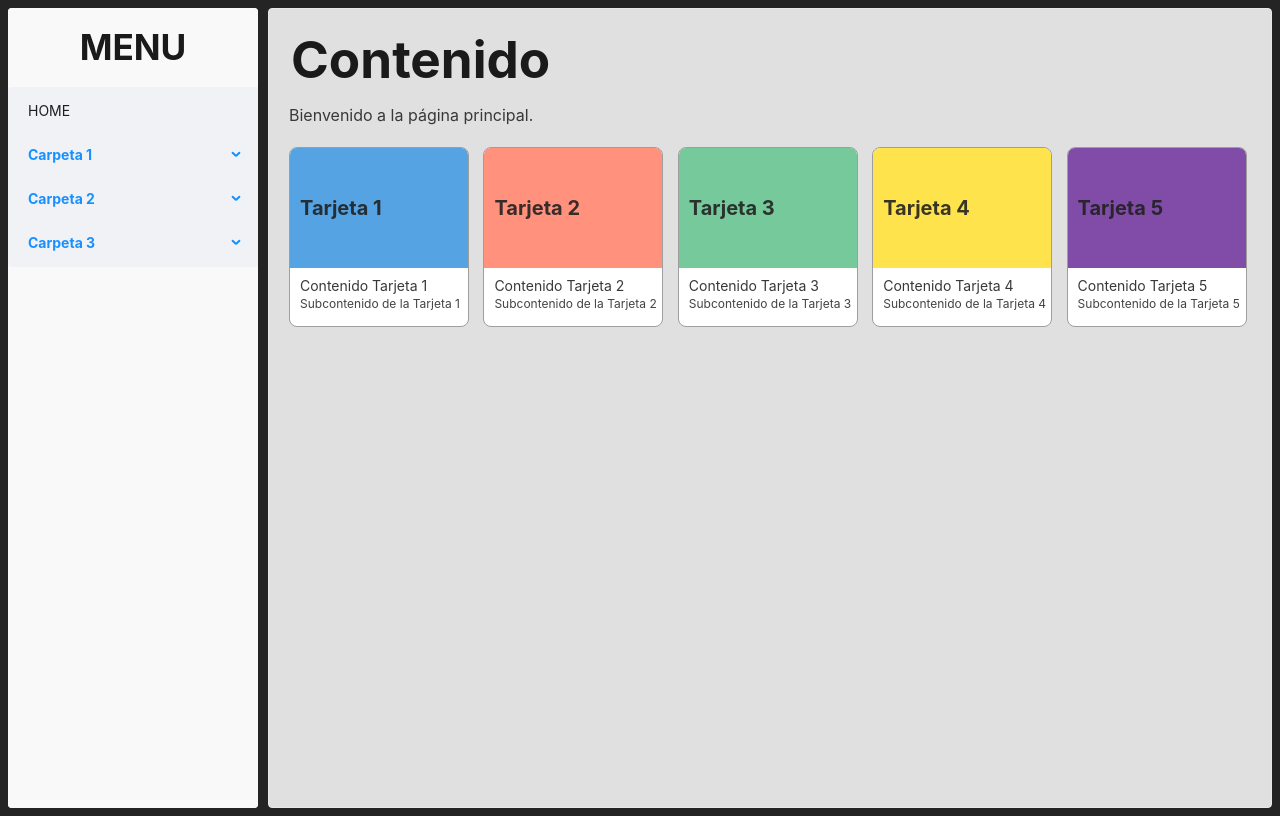
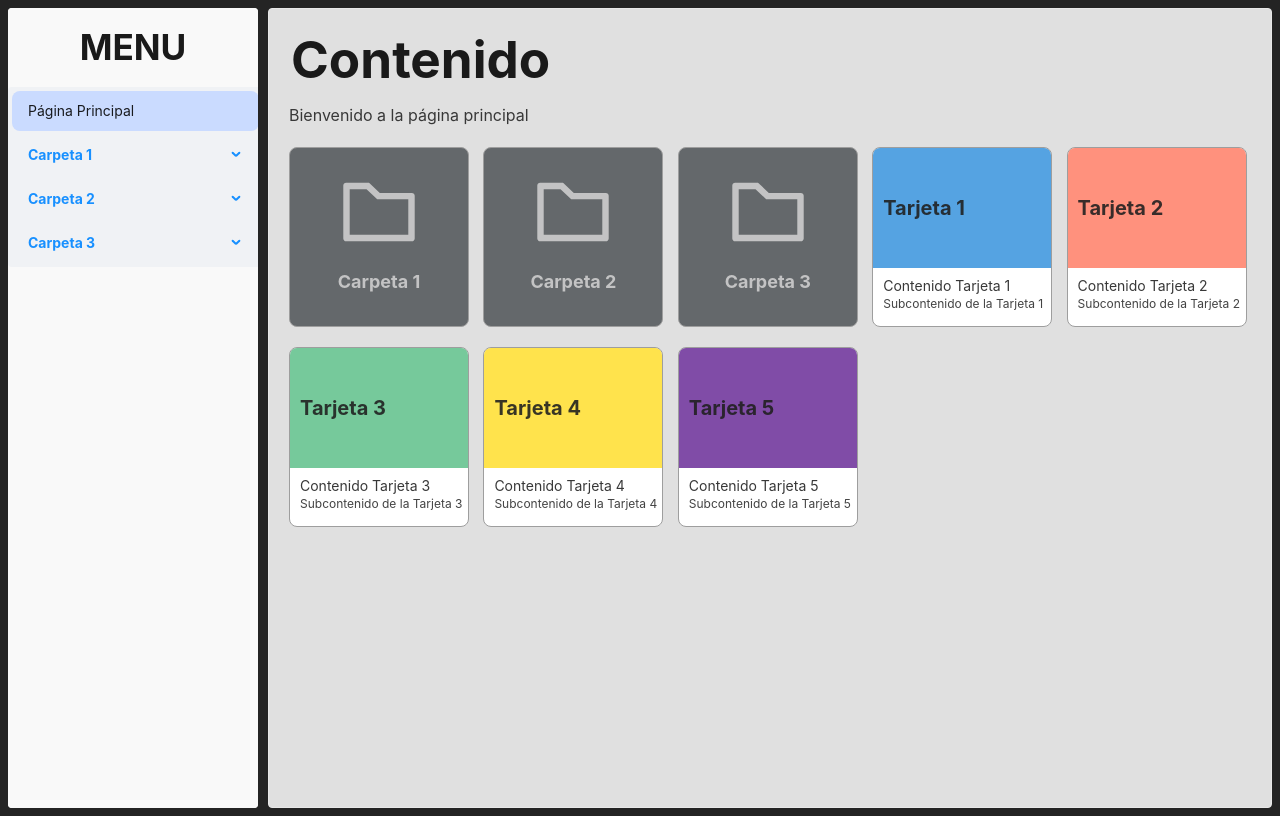
Before and after one commit to Girouetten21/React-Ant-Folder-Menu, a React (Vite) app: page / in a window 1280 px wide. Built offline with nearby package versions, Linux system fonts and the light colour scheme.

Commit message:
fix: Disable style ant-menu-item-selected

```diff
--- a/src/App.jsx
+++ b/src/App.jsx
@@ -1,4 +1,3 @@
-// App.jsx
 import React, { useState, useEffect } from 'react';
 import Menu from './components/Menu';
 import CustomCard from './components/Card';
@@ -10,7 +9,7 @@ const contentList = [
   {
     id: 0,
     type: 'home', // Tipo de contenido para HOME
-    name: 'HOME',
+    name: 'Página Principal',
   },
   {
     id: 1,
@@ -55,6 +54,14 @@ const contentList = [
         id: 32,
         type: 'folder',
         name: 'Subcarpeta 3.2',
+      },
+      {
+        id: 9,
+        type: 'card',
+        name: 'Tarjeta 9',
+        content: 'Contenido Tarjeta 9',
+        content2: 'Subcontenido de la Tarjeta 9',
+        backgroundColor: 'rgba(13, 124, 214, 0.7)',
       },
     ],
   },
@@ -101,45 +108,42 @@ const contentList = [
 ];
 
 const App = () => {
-  const [selectedContent, setSelectedContent] = useState('Bienvenido a la página principal.'); // Mensaje por defecto para HOME
-  const [currentFolder, setCurrentFolder] = useState(contentList[0]); // Establecer HOME como el contenido seleccionado por defecto
-  const [displayedItems, setDisplayedItems] = useState([]); // Para almacenar los elementos a mostrar en content-container
+  const [selectedContent, setSelectedContent] = useState('Bienvenido a la página principal.');
+  const [displayedItems, setDisplayedItems] = useState([]);
+  const [currentFolder, setCurrentFolder] = useState(contentList[0]); // Estado para la carpeta seleccionada
 
   useEffect(() => {
     if (currentFolder) {
       if (currentFolder.type === 'home') {
-        setSelectedContent('Bienvenido a la página principal.');
-        setDisplayedItems(contentList.filter(item => item.type === 'card')); // Mostrar todas las tarjetas
+        setSelectedContent('Bienvenido a la página principal');
+        setDisplayedItems(contentList.filter(item => item.type === 'folder' || item.type === 'card'));
       } else if (currentFolder.type === 'folder') {
         if (currentFolder.subfolders && currentFolder.subfolders.length > 0) {
-          setDisplayedItems(currentFolder.subfolders); // Mostrar subcarpetas
-          setSelectedContent(''); // Limpiar el mensaje de contenido
+          setDisplayedItems(currentFolder.subfolders);
+          setSelectedContent(currentFolder.name);
         } else {
-          setSelectedContent('Carpeta vacía');
-          setDisplayedItems([]); // No hay elementos para mostrar
+          setSelectedContent(currentFolder.name + ' se encuentra vacía');
+          setDisplayedItems([]);
         }
       } else if (currentFolder.type === 'card') {
-        setDisplayedItems([currentFolder]); // Mostrar solo la tarjeta seleccionada
-        setSelectedContent(currentFolder.content || currentFolder.content2 || ''); // Mostrar contenido de la tarjeta
+        setDisplayedItems([currentFolder]);
+        setSelectedContent(currentFolder.content || currentFolder.content2 || '');
       }
     }
   }, [currentFolder]);
 
-  const handleFolderSelect = (folder) => {
-    setCurrentFolder(folder); // Establece la carpeta actual
-  };
-
-  const handleSubfolderSelect = (subfolder) => {
-    setCurrentFolder(subfolder); // Establece la subcarpeta actual
+  const handleSelect = (item) => {
+    // Aplicar el nuevo elemento seleccionado
+    setCurrentFolder(item);
   };
 
   return (
     <div className="app-container">
       <div className="menu-container">
         <Menu
-          folders={contentList} // Reemplazar folders con contentList
-          onFolderSelect={handleFolderSelect}
-          onSubfolderSelect={handleSubfolderSelect}
+          folders={contentList}
+          onFolderSelect={handleSelect} // Usar el manejador unificado
+          currentFolder={currentFolder} // Pasar el objeto de la carpeta actual
         />
       </div>
       <div className="content-container">
@@ -152,7 +156,7 @@ const App = () => {
                 <CardFolder
                   key={item.id}
                   title={item.name}
-                  onClick={() => handleFolderSelect(item)} // Agregar el manejador de clics
+                  onClick={() => handleSelect(item)} // Usar el manejador unificado
                 />
               );
             } else if (item.type === 'card') {
@@ -166,7 +170,7 @@ const App = () => {
                 />
               );
             }
-            return null; // En caso de que no sea ni folder ni card
+            return null;
           })}
         </div>
       </div>
--- a/src/components/Menu.jsx
+++ b/src/components/Menu.jsx
@@ -1,26 +1,33 @@
-// Menu.jsx
 import React from 'react';
 import { Menu as AntMenu } from 'antd';
 import '../css/App.css'; // Asegúrate de que la ruta sea correcta
 import '../css/custom.css'; // Asegúrate de que la ruta sea correcta
 
-const Menu = ({ folders, onFolderSelect, onSubfolderSelect }) => {
+const Menu = ({ folders, onFolderSelect, currentFolder }) => {
+  // Crear un array de keys seleccionados
+  const selectedKeys = [currentFolder.id];
+
   return (
     <div className='menu-container'>
       <h2 className="menu-title">MENU</h2>
       <AntMenu
         mode="inline"
         style={{ width: 256 }}
+        selectedKeys={selectedKeys} // Usar selectedKeys para controlar la selección
       >
-        {/* Agregar la opción HOME */}
-        <AntMenu.Item key={0} onClick={() => onFolderSelect(folders[0])}>
-          HOME
+        <AntMenu.Item
+          key={0}
+          onClick={() => onFolderSelect(folders[0])}
+          className={currentFolder.id === 0 ? 'selected-folder' : ''} // Aplicar clase si es HOME
+        >
+          <span>Página Principal</span>
         </AntMenu.Item>
         {folders.map(folder => {
           if (folder.type === 'folder') {
             return (
               <AntMenu.SubMenu
                 key={folder.id}
+                className={currentFolder.id === folder.id ? 'selected-folder' : ''} // Aplicar clase si es la carpeta principal seleccionada
                 title={
                   <span onClick={(e) => { e.stopPropagation(); onFolderSelect(folder); }}>
                     {folder.name}
@@ -28,7 +35,11 @@ const Menu = ({ folders, onFolderSelect, onSubfolderSelect }) => {
                 }
               >
                 {folder.subfolders && folder.subfolders.map(subfolder => (
-                  <AntMenu.Item key={subfolder.id} onClick={() => onSubfolderSelect(subfolder)}>
+                  <AntMenu.Item
+                    key={subfolder.id}
+                    onClick={() => onFolderSelect(subfolder)} // Usar el manejador unificado
+                    className={currentFolder.id === subfolder.id ? 'selected-folder' : ''} // Aplicar clase si es la subcarpeta seleccionada
+                  >
                     {subfolder.name}
                   </AntMenu.Item>
                 ))}
--- a/src/css/custom.css
+++ b/src/css/custom.css
@@ -1,48 +1,11 @@
 /* custom.css */
-
-.ant-menu {
-  border-radius: 4px; /* Bordes redondeados */
-  background-color: #f0f2f5; /* Cambia el color de fondo del menú */
-}
-
-.selected-subfolder {
-  background-color: rgb(255, 242, 230) !important; /* Cambia el color de fondo de la subcarpeta seleccionada */
-}
-
-/* Estilo para el título de las carpetas principales */
-.ant-menu-submenu-title {
-  font-weight: bold; /* Negrita para el título */
-  color: #1890ff; /* Color del texto */
-  padding: 10px 16px; /* Espaciado interno */
-  transition: background-color 0.3s; /* Transición suave para el fondo */
-}
-
-/* Efecto al pasar el mouse sobre el título */
-.ant-menu-submenu-title:hover {
-  background-color: rgba(0, 132, 255, 0.1); /* Fondo suave al pasar el mouse */
-  border-radius: 4px; /* Bordes redondeados al pasar el mouse */
-}
-
-/* Estilo para los elementos del submenú */
-.ant-menu-item {
-  padding: 10px 16px; /* Espaciado interno */
-  transition: background-color 0.3s; /* Transición suave para el fondo */
-}
-
-/* Efecto al pasar el mouse sobre los elementos del submenú */
-.ant-menu-item:hover {
-  background-color: rgba(24, 144, 255, 0.1); /* Fondo suave al pasar el mouse */
-}
-
-/* custom.css */
-
 .ant-menu {
   border-radius: 4px !important; /* Bordes redondeados */
   background-color: #f0f2f5 !important; /* Cambia el color de fondo del menú */
 }
 
-.selected-subfolder {
-  background-color: rgb(255, 242, 230) !important; /* Cambia el color de fondo de la subcarpeta seleccionada */
+.selected-folder {
+  background-color: rgb(202, 219, 255) !important; /* Cambia el color de fondo de la subcarpeta seleccionada */
 }
 
 /* Estilo para el título de las carpetas principales */
@@ -69,3 +32,9 @@
 .ant-menu-item:hover {
   background-color: rgba(24, 144, 255, 0.1) !important; /* Fondo suave al pasar el mouse */
 }
+
+/* Anular el estilo de ant-menu-item-selected */
+.ant-menu-item.ant-menu-item-selected {
+  background-color: transparent !important; /* Anular el fondo predeterminado */
+  color: inherit !important; /* Mantener el color del texto */
+}
```
